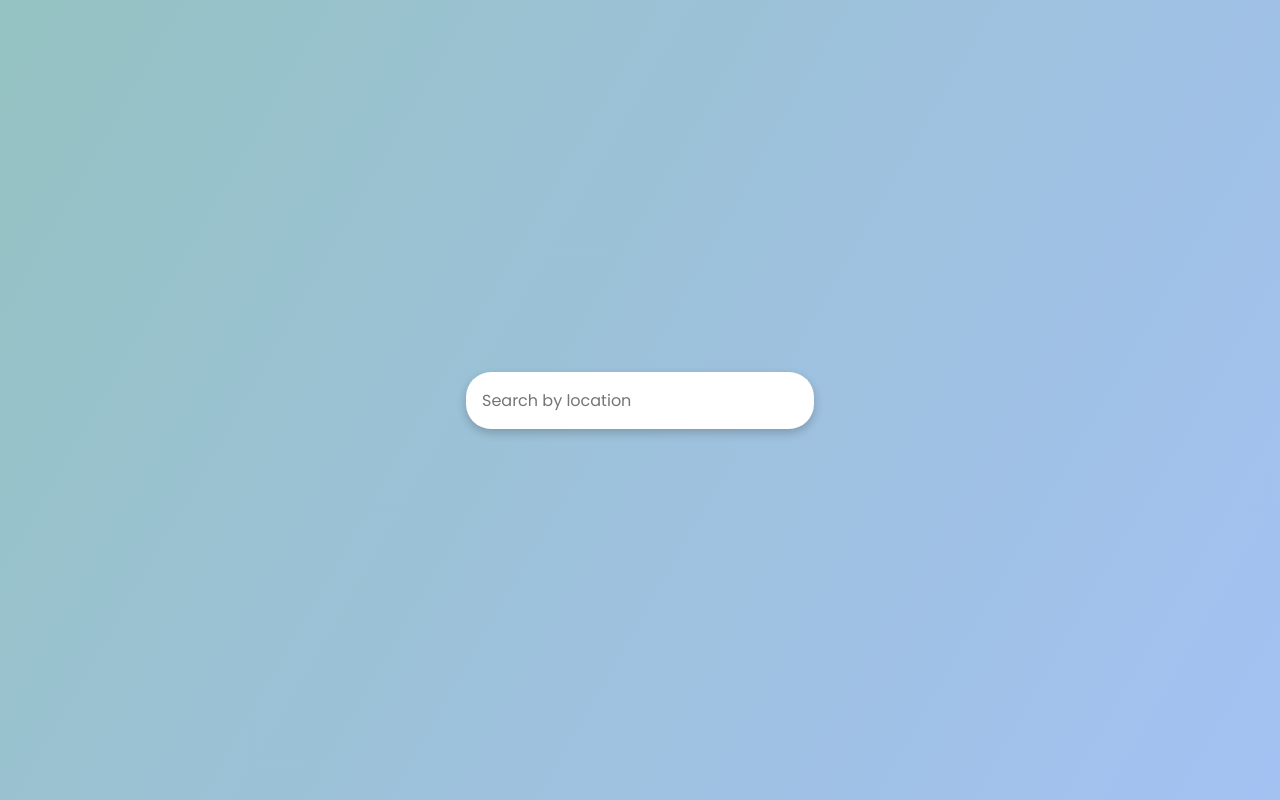
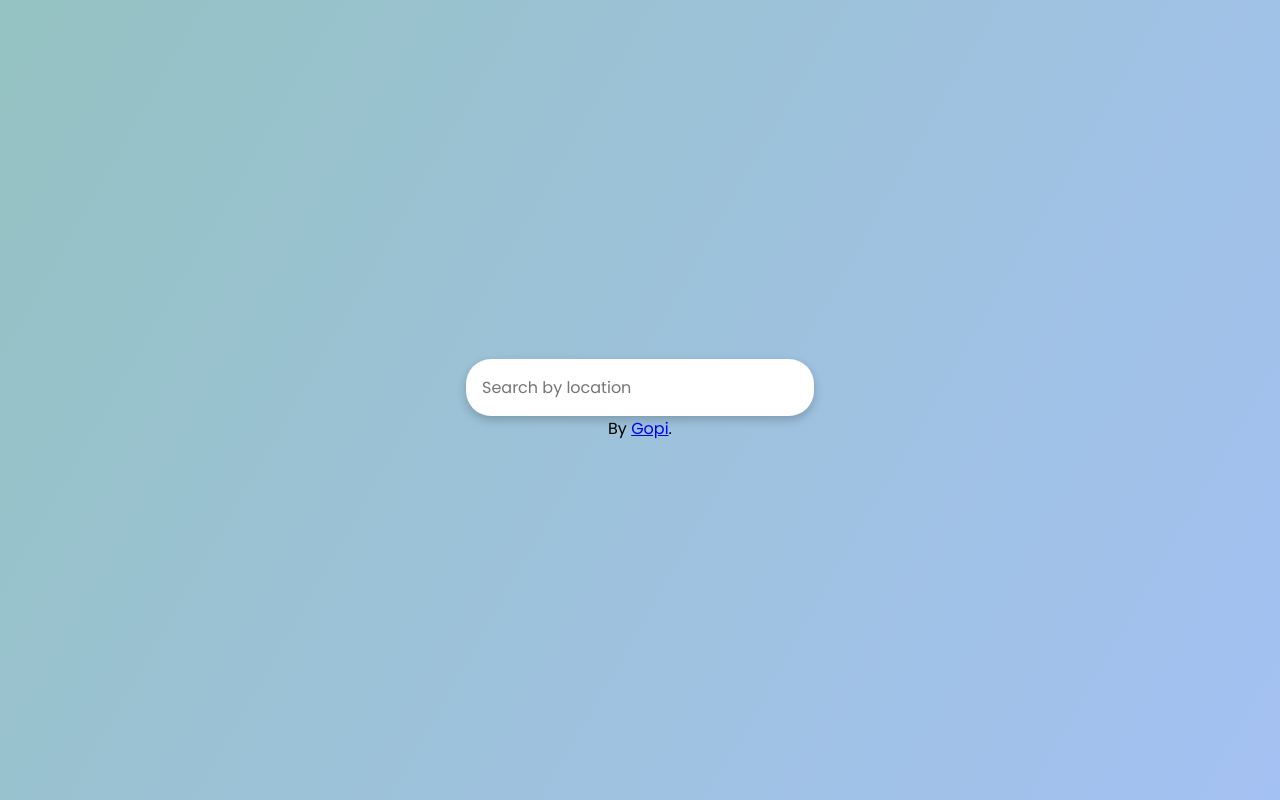
Before and after one commit to gopibhoyar3/weather, a plain HTML site: page index.html in a window 1280 px wide. Drawn offline with Linux system fonts and the light colour scheme.

Commit message:
Update index.html

```diff
--- a/index.html
+++ b/index.html
@@ -17,5 +17,8 @@
             />
         </form>
         <main id="main"></main>
+        <div class="footer">
+            By <a href="https://www.gopibhoyar.com">Gopi</a>.
+        </div>
     </body>
 </html>
```
